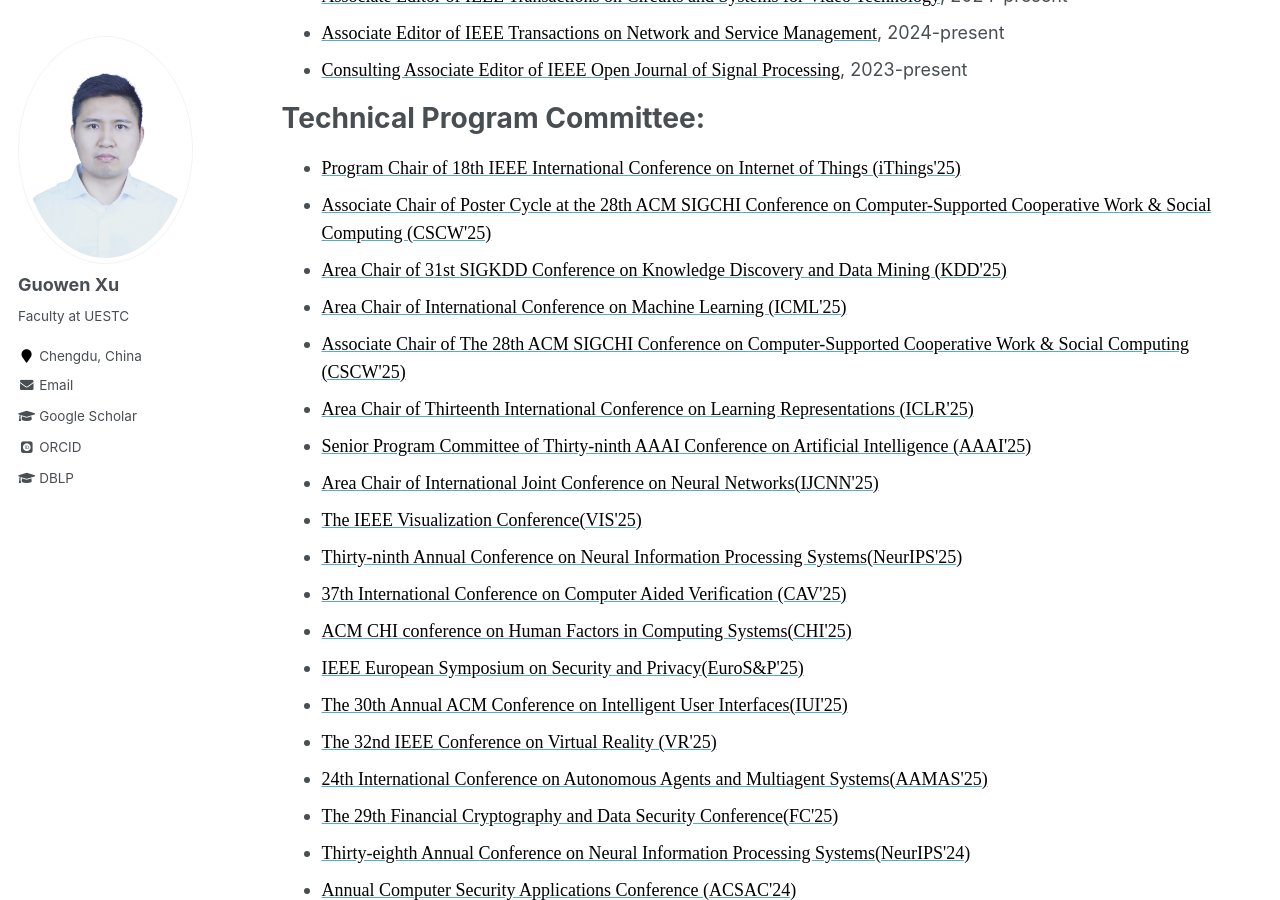
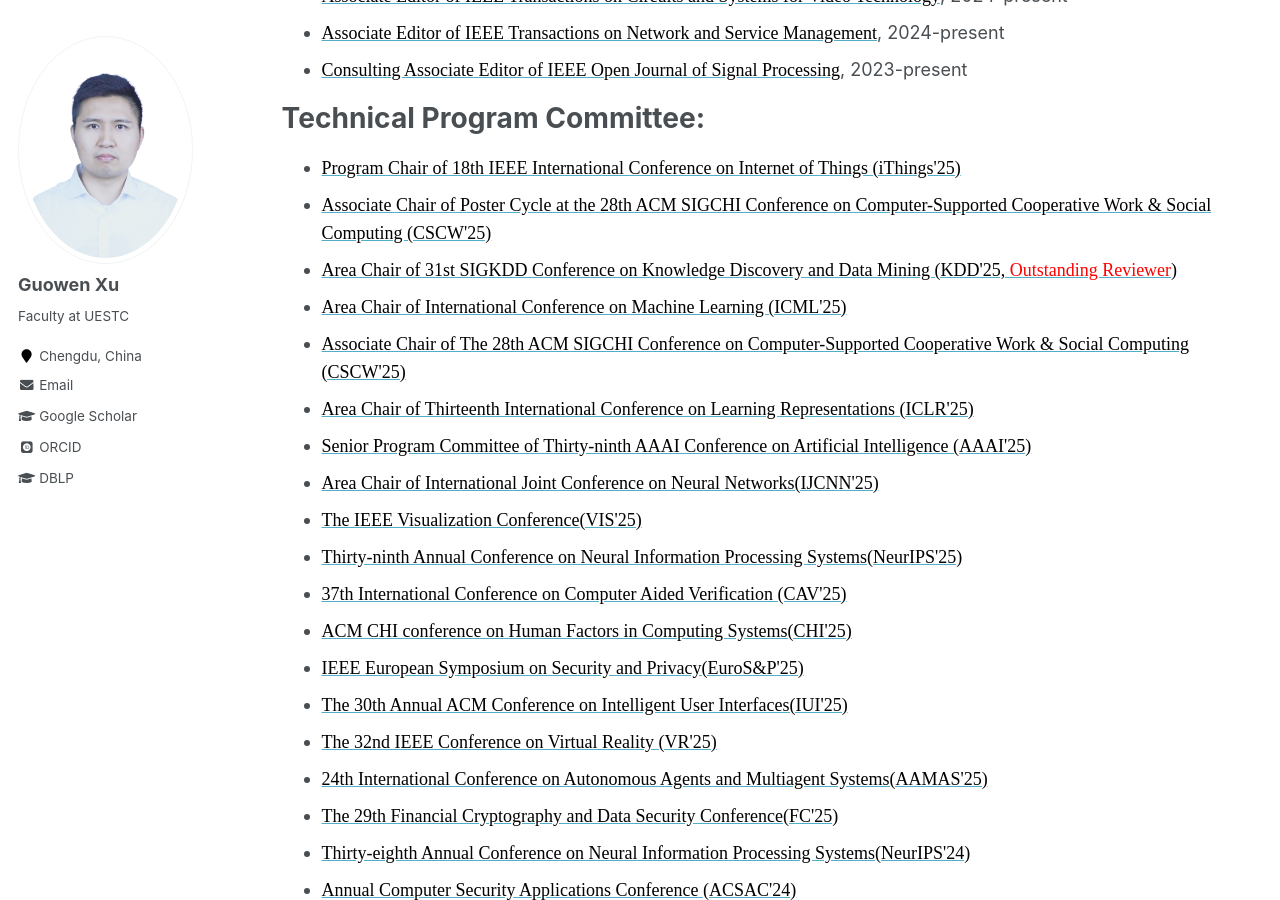
Before and after one commit to Guowen-xu/guowen-xu.github.io, a Jekyll site: the page built from _pages/services.md, in a window 1280 px wide and 900 px high, scrolled down 341 px. Built offline with Jekyll 4.4.1, drawn with Linux system fonts in a browser that asks for light colours; some web fonts are replaced.

Commit message:
Update services.md

```diff
--- a/_pages/services.md
+++ b/_pages/services.md
@@ -19,7 +19,7 @@ Technical Program Committee:
 ======
 *  [<font face="Times New Roman" color=black size=4> Program Chair of 18th IEEE International Conference on Internet of Things (iThings'25)</font>](https://ieee-cybermatics.org/2025/ithings/)
 *   [<font face="Times New Roman" color=black size=4> Associate Chair of Poster Cycle at the 28th ACM SIGCHI Conference on Computer-Supported Cooperative Work & Social Computing (CSCW'25)</font>](https://cscw.acm.org/2025/)
-*  [ <font face="Times New Roman" color=black size=4> Area Chair of 31st SIGKDD Conference on Knowledge Discovery and Data Mining (KDD'25) </font>](https://kdd2025.kdd.org/applied-data-science-ads-track-call-for-papers/)
+*  [ <font face="Times New Roman" color=black size=4> Area Chair of 31st SIGKDD Conference on Knowledge Discovery and Data Mining (KDD'25, <font face="Times New Roman" color=red size=4> Outstanding Reviewer</font>) </font>](https://kdd2025.kdd.org/applied-data-science-ads-track-call-for-papers/)
 *   [ <font face="Times New Roman" color=black size=4> Area Chair of International Conference on Machine Learning (ICML'25) </font>](https://icml.cc/)
 *   [<font face="Times New Roman" color=black size=4> Associate Chair of The 28th ACM SIGCHI Conference on Computer-Supported Cooperative Work & Social Computing (CSCW'25)</font>](https://cscw.acm.org/2025/)
 *   [<font face="Times New Roman" color=black size=4> Area Chair of Thirteenth International Conference on Learning Representations (ICLR'25)</font>](https://iclr.cc/Conferences/2025)
```
